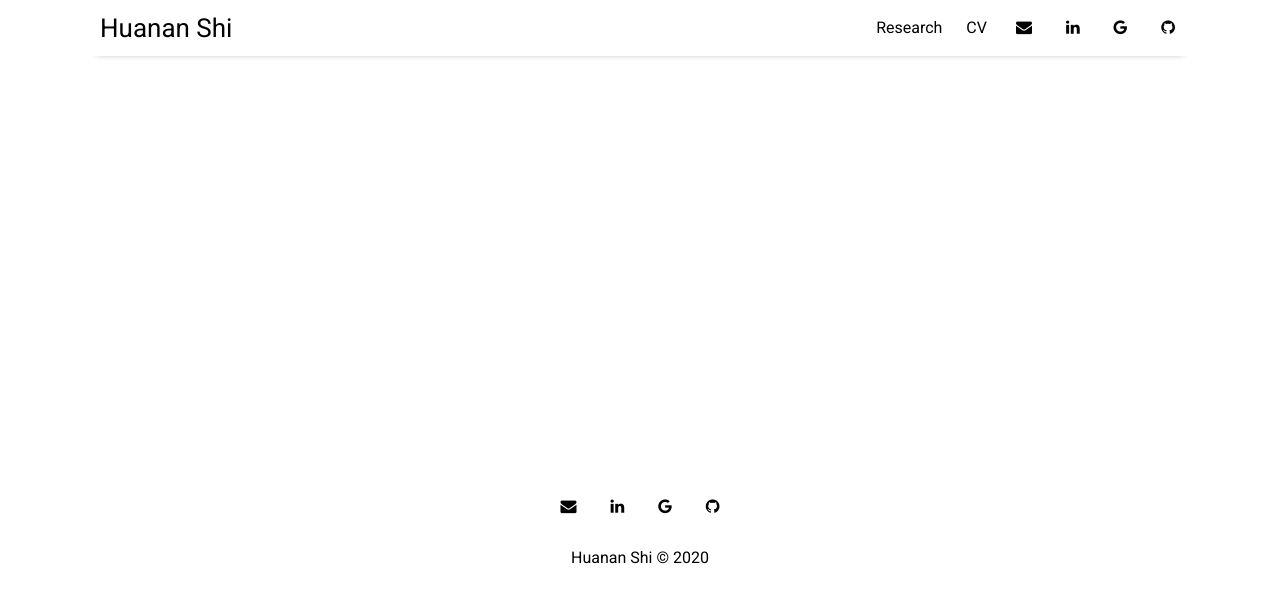
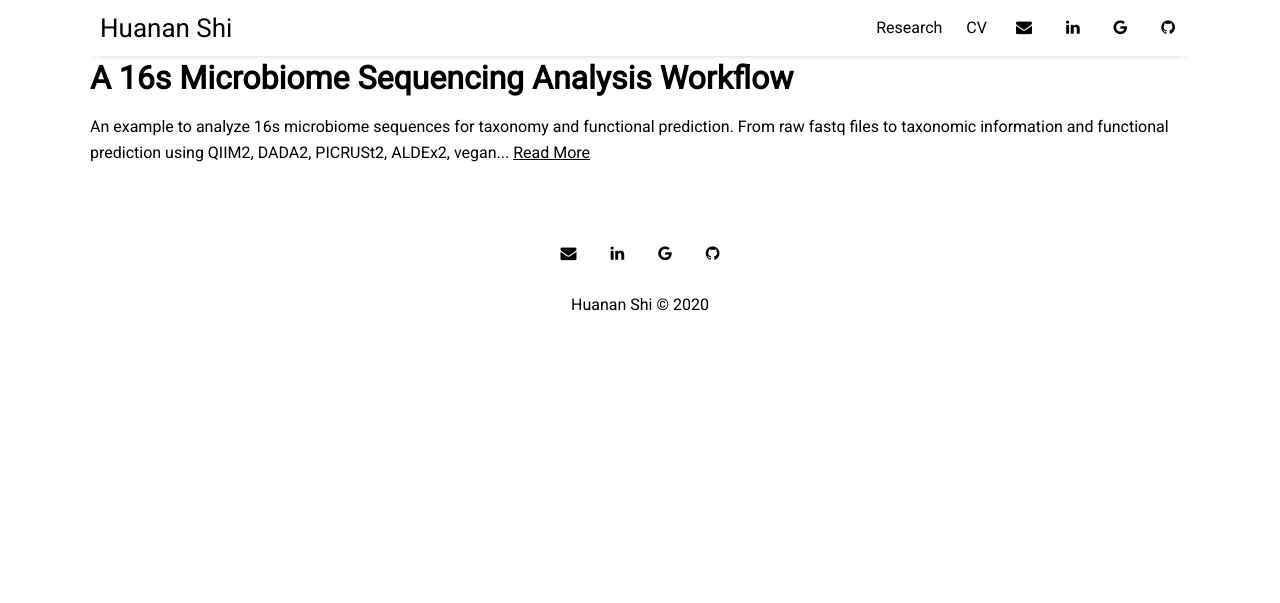
Before and after one commit to huananfshi/huananfshi.github.io, a Jekyll site: the page built from research.html, in a window 1280 px wide. Shown: the top 603 px of the page. Built offline with Jekyll 4.4.1, drawn with Linux system fonts in a browser that asks for light colours; nearby versions of some CDN libraries.

Commit message:
Update research.html

```diff
--- a/research.html
+++ b/research.html
@@ -2,11 +2,10 @@
 layout: page
 title: Research
 ---
-<post>
-<a href="huananfshi.github.io/16s_microbiome_analysis_workflow">
-    <div class="featured-posts">
-      <h1>{{A 16s Microbiome Sequencing Analysis Workflow}}</h1>
-            <p>{{An example to analyze 16s microbiome sequences for taxonomy and functional prediction}}</p>
+<div class='post-container'>
+    <div class='post'>
+        <h1>A 16s Microbiome Sequencing Analysis Workflow</h1>
+        <p>An example to analyze 16s microbiome sequences for taxonomy and functional prediction. From raw fastq files to taxonomic information
+            and functional prediction using QIIM2, DADA2, PICRUSt2, ALDEx2, vegan... <a href="huananfshi.github.io/16s_microbiome_analysis_workflow">Read More</a>
+        </p>
     </div>
-  </a>
-    </post>
```
